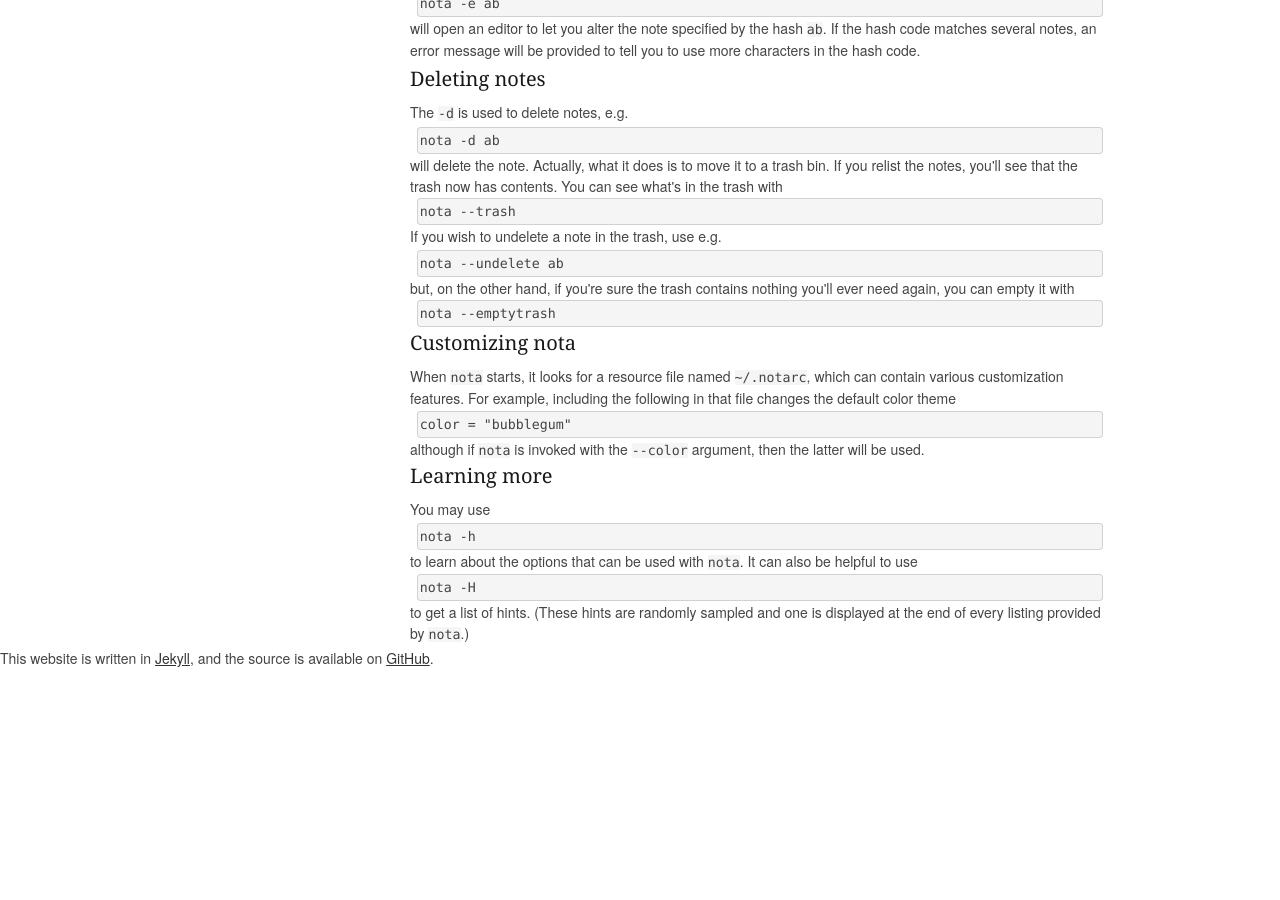
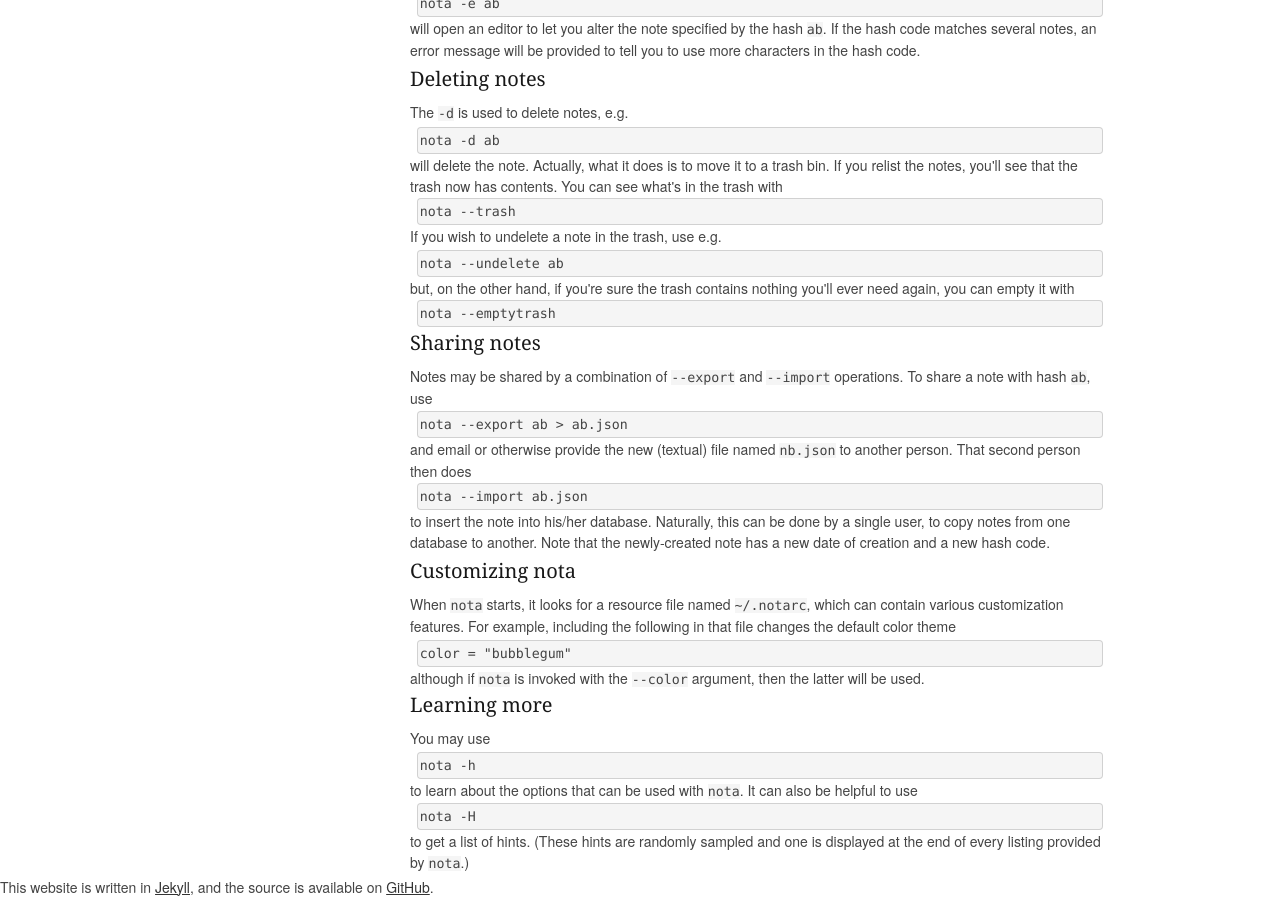
Before and after one commit to dankelley/nota, a Jekyll site: the page built from documentation.html, in a window 1280 px wide and 900 px high, scrolled down 815 px. Built offline with Jekyll 4.4.1, drawn with Linux system fonts in a browser that asks for light colours; before the commit the page ends 1487 px from its top, so only the background shows below that.

Commit message:
export/import docs

```diff
--- a/documentation.html
+++ b/documentation.html
@@ -86,6 +86,24 @@ need again, you can empty it with
 nota --emptytrash
 </pre>
 
+<h2>Sharing notes</h2>
+
+<p>Notes may be shared by a combination of <code>--export</code> and
+<code>--import</code> operations.  To share a note with hash <code>ab</code>,
+use
+<pre>
+nota --export ab > ab.json
+</pre>
+and email or otherwise provide the new (textual) file named
+<code>nb.json</code> to another person. That second person then does
+<pre>
+nota --import ab.json
+</pre>
+to insert the note into his/her database. Naturally, this can be done by a
+single user, to copy notes from one database to another. Note that the
+newly-created note has a new date of creation and a new hash code.</p>
+
+
 <h2>Customizing nota</h2>
 
 <p>When <code>nota</code> starts, it looks for a resource file named
```
